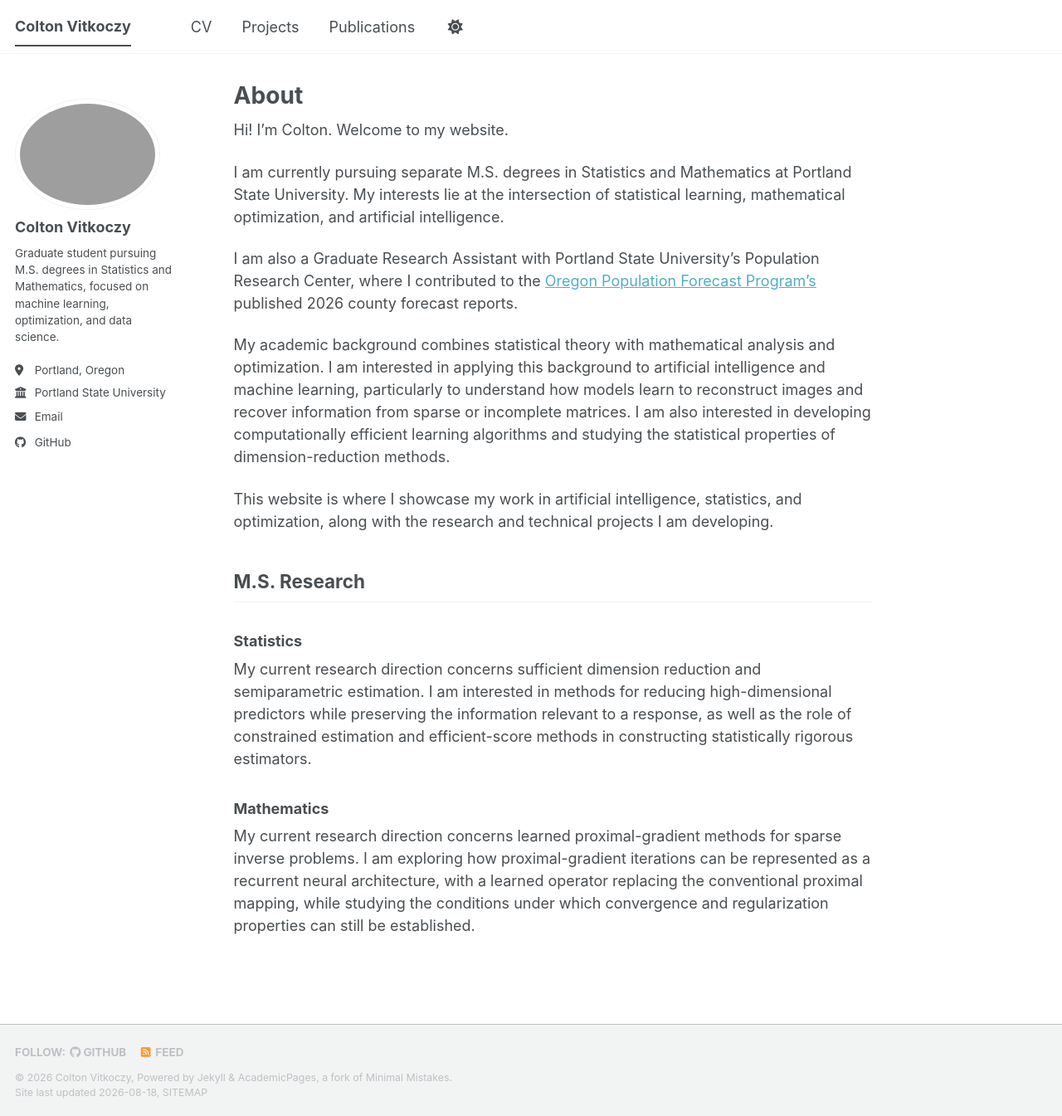
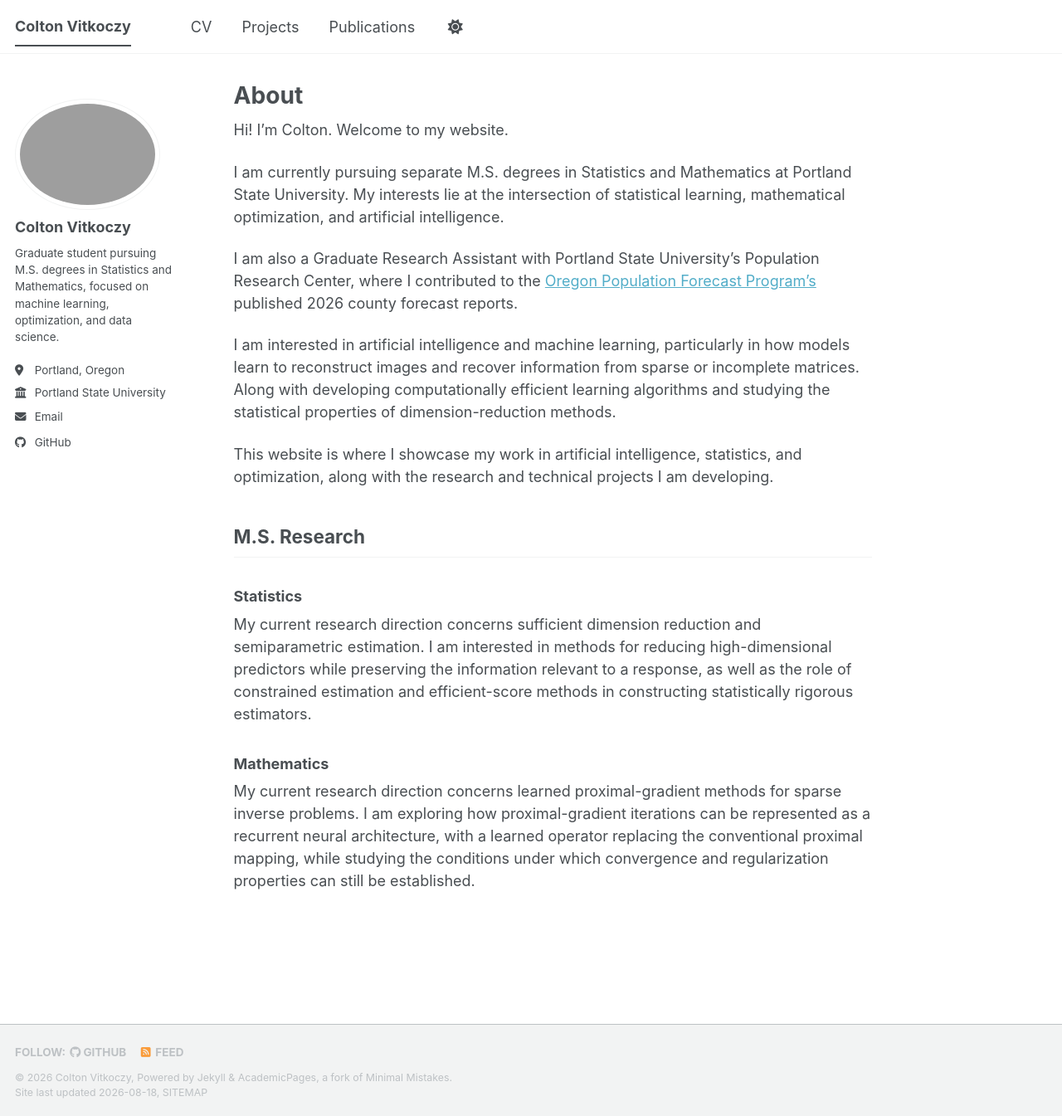
Before and after one commit to ColtonVitkoczy/ColtonVitkoczy.github.io, a Jekyll site: the page built from _pages/about.md, in a window 1280 px wide and 1345 px high. Shown: the whole window at 83% size. Built offline with Jekyll 4.4.1, drawn with Linux system fonts in a browser that asks for light colours; a style sheet for code colours, icons or effects is not loaded.

Commit message:
Update about.md

```diff
--- a/_pages/about.md
+++ b/_pages/about.md
@@ -13,7 +13,7 @@ I am currently pursuing separate M.S. degrees in Statistics and Mathematics at P
 
 I am also a Graduate Research Assistant with Portland State University's Population Research Center, where I contributed to the [Oregon Population Forecast Program's](https://www.pdx.edu/population-research/population-forecasts) published 2026 county forecast reports.
 
-My academic background combines statistical theory with mathematical analysis and optimization. I am interested in applying this background to artificial intelligence and machine learning, particularly to understand how models learn to reconstruct images and recover information from sparse or incomplete matrices. I am also interested in developing computationally efficient learning algorithms and studying the statistical properties of dimension-reduction methods.
+I am interested in artificial intelligence and machine learning, particularly in how models learn to reconstruct images and recover information from sparse or incomplete matrices. Along with developing computationally efficient learning algorithms and studying the statistical properties of dimension-reduction methods.
 
 This website is where I showcase my work in artificial intelligence, statistics, and optimization, along with the research and technical projects I am developing.
 
```
